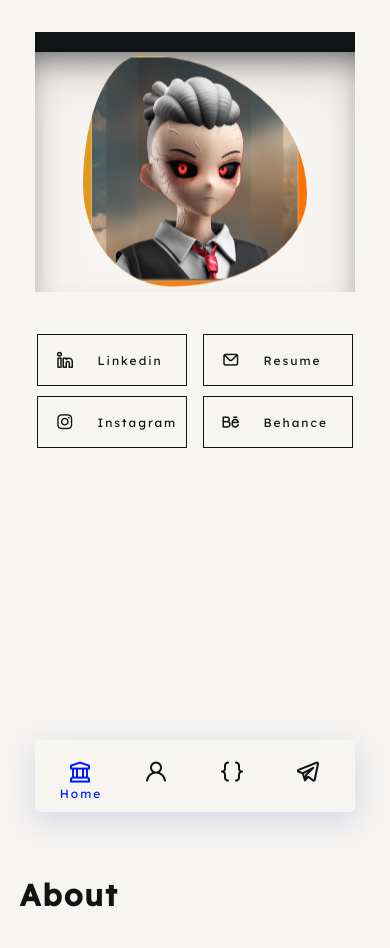
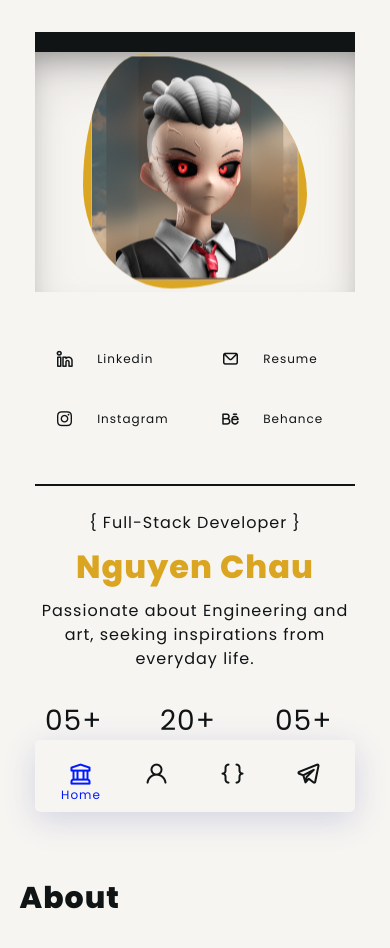
Before and after one commit to nguyenbo7/Nguyen_Portfolio, a plain HTML site: page index.html in a window 390 px wide. Shown: the top 948 px of the page. Drawn offline with nearby package versions, Linux system fonts and the light colour scheme; a web font is replaced by a local one.

Commit message:
Add the introduction info in home section (mobile version): 	1. Add Name, role, basic info, skills.

```diff
--- a/index.html
+++ b/index.html
@@ -58,7 +58,7 @@
         <!--____________________ Home Section ____________________-->
         <section id="home" class="home__section">
 
-            <!-- Card Section -->
+            <!-- Card Container -->
             <div class="card__profile">
                 <div class="card__top-bar"></div>
 
@@ -106,6 +106,36 @@
                 </div>
             </div>
 
+            <!-- Introduction Container -->
+            <div class="intro__container">
+                <div class="intro__info">
+
+                    <div class="horizontal__line"></div>
+                    <div class="intro__subtitle">{ Full-Stack Developer }</div>
+                    <div class="intro__title">Nguyen Chau</div>
+
+                    <div class="intro__text">
+                        Passionate about Engineering and art,
+                        seeking inspirations from everyday life.
+                    </div>
+
+                    <div class="intro__exp">
+                        <div class="exp__list">
+                            <span class="title__bold">05+</span>
+                            <br />Years
+                        </div>
+                        <div class="exp__list">
+                            <span class="title__bold">20+</span>
+                            <br />Projects
+                        </div>
+                        <div class="exp__list">
+                            <span class="title__bold">05+</span>
+                            <br />Positions
+                        </div>
+                    </div>
+                </div>
+            </div>
+
         </section>
 
         <!--____________________ About Section ____________________-->
--- a/styles.css
+++ b/styles.css
@@ -1,6 +1,5 @@
 /*========================= GOOGLE FONTS =========================*/
-@import url("https://fonts.googleapis.com/css2?family=Pattaya&family=Poppins:wght@300;400;500&display=swap");
-@import url('https://fonts.googleapis.com/css2?family=Lexend:wght@300;400;500&display=swap');
+@import url('https://fonts.googleapis.com/css2?family=Poppins:wght@200;300;400;800&display=swap');
 @import url('https://fonts.googleapis.com/css2?family=Libre+Barcode+128+Text&display=swap');
 
 /*========================= VARIABLES CSS =========================*/
@@ -12,8 +11,7 @@
   --clr-hover: orangered;
 
   /*____________________ Font Family ____________________*/
-  --font-main: 'Lexend', sans-serif;
-  --fon-sub: "Poppins", sans-serif;
+  --font-main: "Poppins", sans-serif;
   --font-barcode: 'Libre Barcode 128 Text', cursive;
 
   /*____________________ Font Size ____________________*/
@@ -49,7 +47,7 @@ body {
   font-family: var(--font-main);
   color: var(--clr-dark);
   background-color: var(--clr-light);
-  letter-spacing: 2px;
+  letter-spacing: 1px;
 }
 ul {
   list-style: none;
@@ -69,6 +67,13 @@ main {
 main section {
     height: 100vh;
     padding: 2rem 0;
+}
+
+.horizontal__line {
+    width: 100%;
+    height: 1.5px;
+    margin-bottom: 1rem;
+    background-color: var(--clr-dark);
 }
 /*____________________ Navigatin Bar ____________________*/
 nav {
@@ -122,16 +127,28 @@ nav {
 }
 
 /*____________________ Home Section ____________________*/
+.home__section {
+    display: flex;
+    flex-direction: column;
+    align-items: center;
+}
+
+/*
+    --------------------------
+    Card Section
+    --------------------------
+*/
 .card__profile {
-    width: 100%;
+    width: 320px;
     height: 420px;
+    margin-bottom: 2rem;
 
     display: flex;
     align-items: center;
     flex-direction: column;
 }
 .card__top-bar {
-    width: 320px;
+    width: 100%;
     height: 20px;
     background-color: var(--clr-dark);
 }
@@ -148,17 +165,16 @@ nav {
     align-items: center;
     justify-content: center;
 
-    width: 320px;
     height: 240px;
     box-shadow: rgba(139, 134, 134, 0.25) 0px 30px 60px -12px inset,
-    rgba(0, 0, 0, 0.8) 0px 18px 36px -18px inset;
+    rgba(0, 0, 0, 0.5) 0px 18px 36px -18px inset;
 }
 .card__img {
     width: 70%;
     overflow: hidden;
 }
 .gooey {
-    background-image: linear-gradient(120deg, #daa520 0%, #ff6600 100%);
+    background-color: #daa520;
     border-radius: 74% 26% 69% 32% / 47% 73% 27% 53%;
     animation: morph 3s linear infinite;
 }
@@ -184,7 +200,6 @@ nav {
     }
 }
 .card__socialmedia {
-    width: 320px;
     display: flex;
     justify-content: space-around;
 }
@@ -201,7 +216,7 @@ nav {
     width: 150px;
     margin-top: 10px;
     color: var(--clr-dark);
-    border: 1px solid var(--clr-dark);
+    /* border: 1px solid var(--clr-dark); */
     transition: 0.2s ease-in-out;
 }
 .card__links-container a:hover {
@@ -227,6 +242,60 @@ nav {
     align-items: center;
 }
 
+/*
+    --------------------------
+    Introduction Section
+    --------------------------
+*/
+.intro__container {
+    font-size: 1rem;
+    width: 320px;
+
+    display: flex;
+    flex-direction: column;
+    align-items: center;
+}
+
+.intro__info {
+    display: flex;
+    flex-direction: column;
+    align-items: center;
+
+    row-gap: 0.5rem;
+}
+.intro__title {
+    font-size: 2rem;
+    color: #daa520;
+    font-weight: 800;
+}
+.intro__text {
+    text-align: center;
+    line-height: 1.5;
+    margin-bottom: 1rem;
+}
+.intro__exp {
+    width: 300px;
+    height: 60px;
+
+    display: flex;
+    justify-content: space-between;
+    align-items: center;
+}
+.exp__list {
+    width: 70px;
+    height: 50px;
+    font-size: 0.75rem;
+}
+.title__bold {
+    font-size: 1.75rem;
+}
+.intro__exp-display {
+    border: 1px solid var(--clr-dark);
+    padding: 15px;
+}
+
+
+/*____________________ About Section ____________________*/
 
 
 
@@ -264,7 +333,6 @@ nav {
         border: 1px solid var(--clr-dark);
     }
     .card__top-bar {
-        width: 100%;
         height: 50px;
     }
     .card__info {
```
